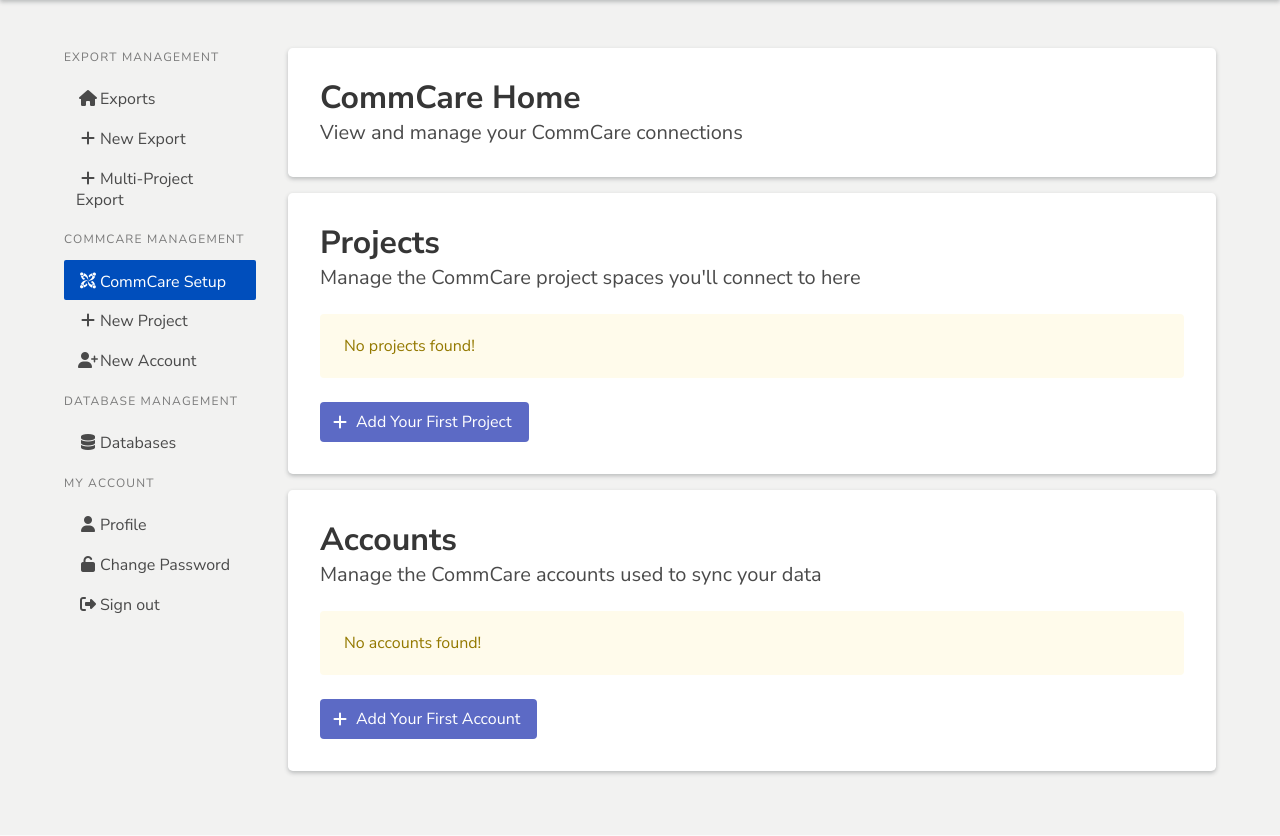
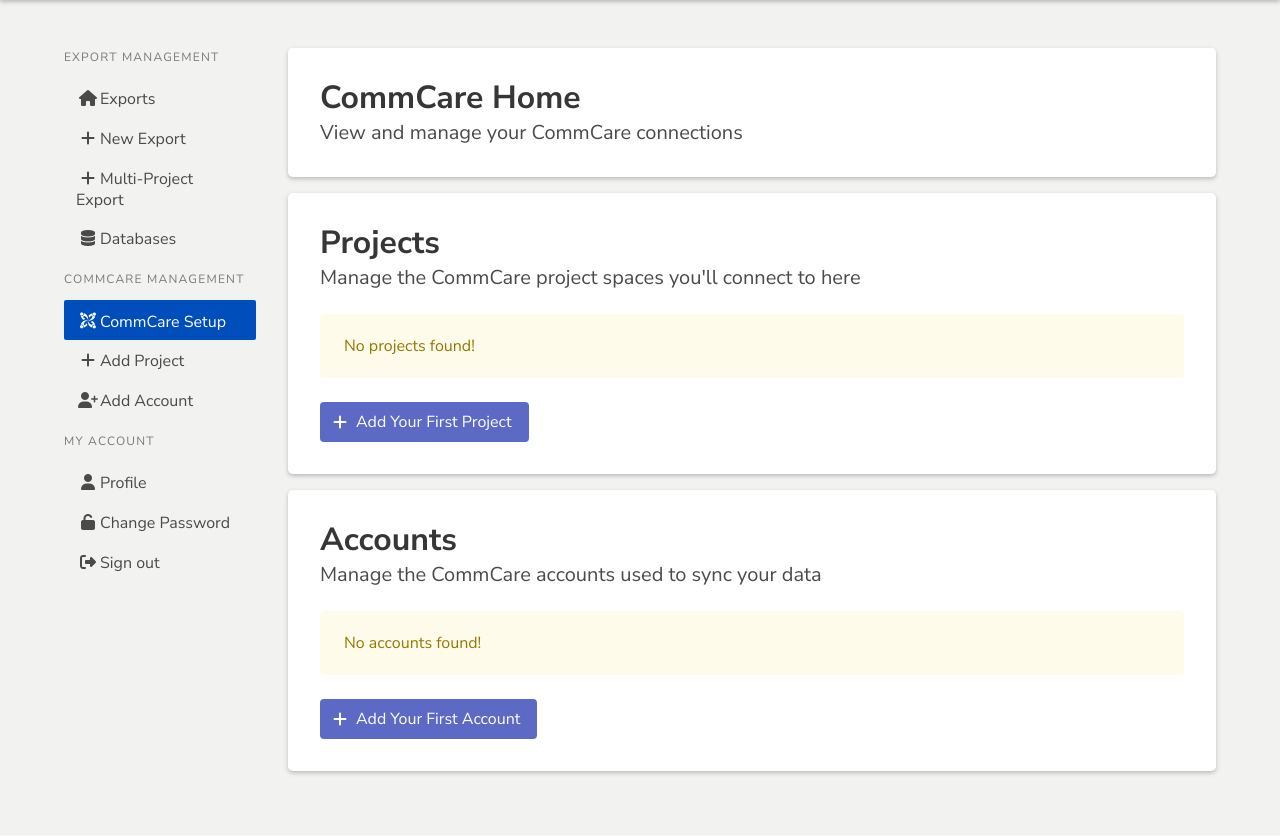
Before and after one commit to dimagi/commcare-sync, a Django app: page /commcare/ in a window 1280 px wide. Shown: the part 52-888 px from the top of the page. Run offline with Django 3.2, Linux system fonts and the light colour scheme; the visitor is signed in with stand-in values (Sample User, id 1); data that the repository does not hold is empty; parts of the project's set-up code (start-up, migrations or seed data) failed here and were passed over; some libraries are stand-ins or nearby versions.

Commit message:
more minor ux tweaks

```diff
--- a/templates/commcare/commcare_home.html
+++ b/templates/commcare/commcare_home.html
@@ -12,7 +12,7 @@
     <span class="icon">
       <i class="fa fa-plus"></i>
     </span>
-    <span>New Project</span>
+    <span>Add Project</span>
   </a>
   <table class="table is-striped is-fullwidth">
     <thead>
@@ -59,7 +59,7 @@
     <span class="icon">
       <i class="fa fa-plus"></i>
     </span>
-    <span>New Account</span>
+    <span>Add Account</span>
   </a>
   <table class="table is-striped is-fullwidth">
     <thead>
--- a/templates/web/components/app_nav.html
+++ b/templates/web/components/app_nav.html
@@ -18,6 +18,11 @@
         <span class="icon"><i class="fa fa-plus"></i></span><span class="is-hidden-tablet-only">Multi-Project Export</span>
       </a>
     </li>
+    <li>
+      <a href="{% url 'exports:databases' %}" {% if active_tab == 'databases' %}class="is-active"{% endif %}>
+        <span class="icon"><i class="fa fa-database"></i></span><span class="is-hidden-tablet-only">Databases</span>
+      </a>
+    </li>
   </ul>
   <p class="menu-label is-hidden-tablet-only">
     CommCare Management
@@ -30,22 +35,12 @@
     </li>
     <li>
       <a href="{% url 'commcare:create_project' %}" {% if active_tab == 'create_project' %}class="is-active"{% endif %}>
-        <span class="icon"><i class="fa fa-plus"></i></span><span class="is-hidden-tablet-only">New Project</span>
+        <span class="icon"><i class="fa fa-plus"></i></span><span class="is-hidden-tablet-only">Add Project</span>
       </a>
     </li>
     <li>
       <a href="{% url 'commcare:create_account' %}" {% if active_tab == 'create_account' %}class="is-active"{% endif %}>
-        <span class="icon"><i class="fa fa-user-plus"></i></span><span class="is-hidden-tablet-only">New Account</span>
-      </a>
-    </li>
-  </ul>
-  <p class="menu-label is-hidden-tablet-only">
-    Database Management
-  </p>
-  <ul class="menu-list">
-    <li>
-      <a href="{% url 'exports:databases' %}" {% if active_tab == 'databases' %}class="is-active"{% endif %}>
-        <span class="icon"><i class="fa fa-database"></i></span><span class="is-hidden-tablet-only">Databases</span>
+        <span class="icon"><i class="fa fa-user-plus"></i></span><span class="is-hidden-tablet-only">Add Account</span>
       </a>
     </li>
   </ul>
```
